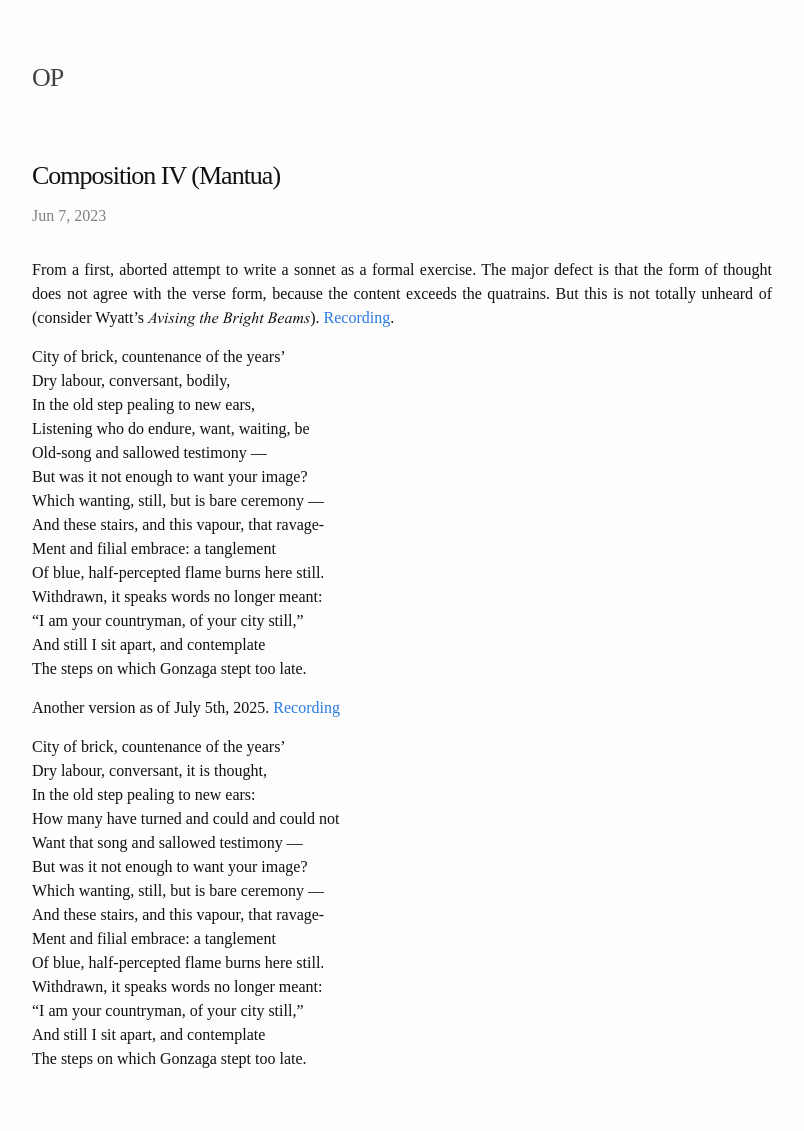
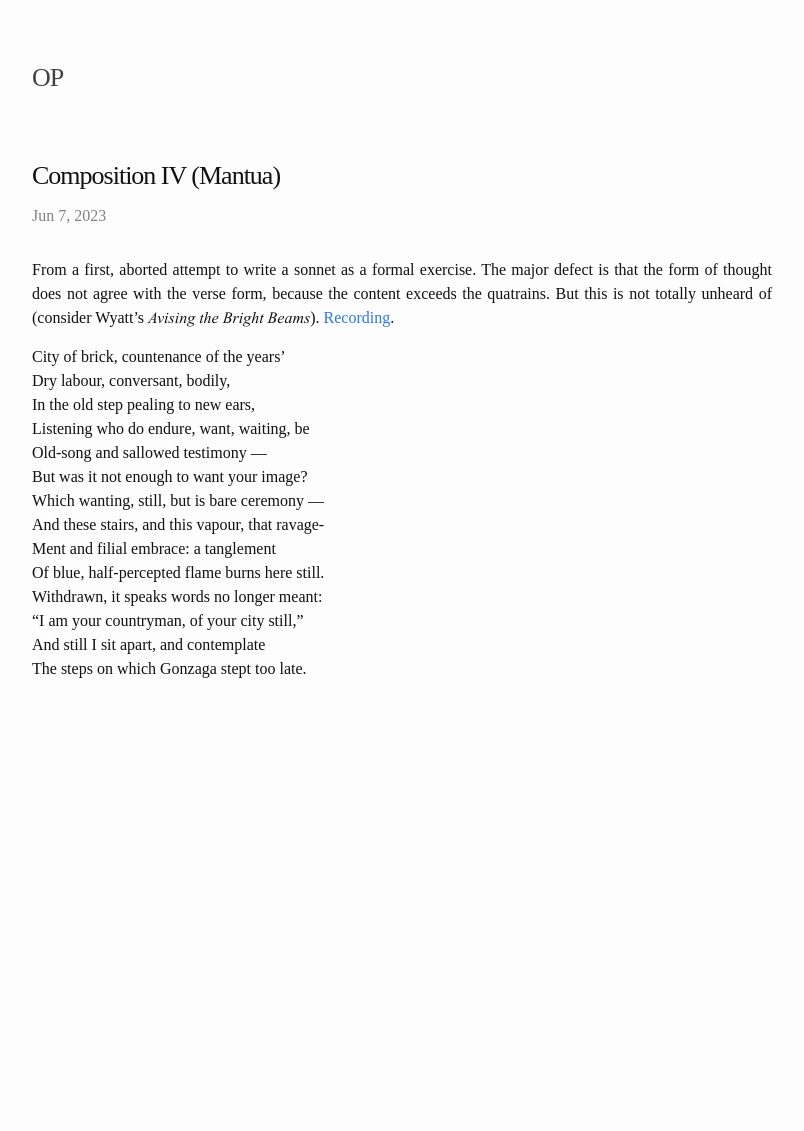
Before and after one commit to TheatrumMundi/TheatrumMundi, a Jekyll site: the page built from _posts/2023-06-07-composition-IV-mantua.markdown, in a window 1280 px wide. Shown: the whole page, without its empty margins (238-1042 px from the left). Built offline with Jekyll 4.4.1, drawn with Linux system fonts in a browser that asks for light colours; some web fonts are replaced; after the commit the page ends 900 px from its top, so only the background shows below that.

Commit message:
Update 2023-06-07-composition-IV-mantua.markdown

```diff
--- a/_posts/2023-06-07-composition-IV-mantua.markdown
+++ b/_posts/2023-06-07-composition-IV-mantua.markdown
@@ -20,20 +20,3 @@ Withdrawn, it speaks words no longer meant: <br>
 “I am your countryman, of your city still,” <br>
 And still I sit apart, and contemplate <br>
 The steps on which Gonzaga stept too late. <br>
-
-Another version as of July 5th, 2025. [Recording](https://voca.ro/13e4RZp1MzfQ)
-
-City of brick, countenance of the years’<br>
-Dry labour, conversant, it is thought,<br>
-In the old step pealing to new ears:<br>
-How many have turned and could and could not<br>
-Want that song and sallowed testimony —<br>
-But was it not enough to want your image?<br>
-Which wanting, still, but is bare ceremony —<br>
-And these stairs, and this vapour, that ravage-<br>
-Ment and filial embrace: a tanglement<br>
-Of blue, half-percepted flame burns here still.<br>
-Withdrawn, it speaks words no longer meant:<br>
-“I am your countryman, of your city still,”<br>
-And still I sit apart, and contemplate<br>
-The steps on which Gonzaga stept too late.<br>
```
